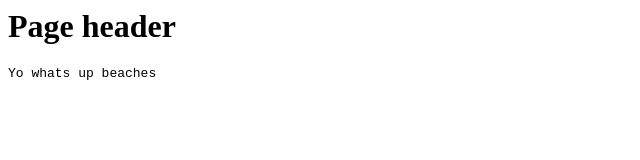
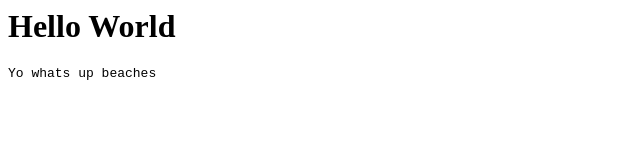
Before and after one commit to liljimmyk99/11ty-Hello-World, a plain HTML site: page index.html in a window 1280 px wide. Shown: the whole page, without its empty margins (0-640 px from the left). Drawn offline with Linux system fonts and the light colour scheme.

Commit message:
Deploying to gh-pages from  @ 497f4a2988b57003a173b817ab87023d89bdbb86 🚀

```diff
--- a/index.html
+++ b/index.html
@@ -1,2 +1,2 @@
-<h1>Page header</h1>
+<h1>Hello World</h1>
 <p><code>Yo whats up beaches</code></p>
```
